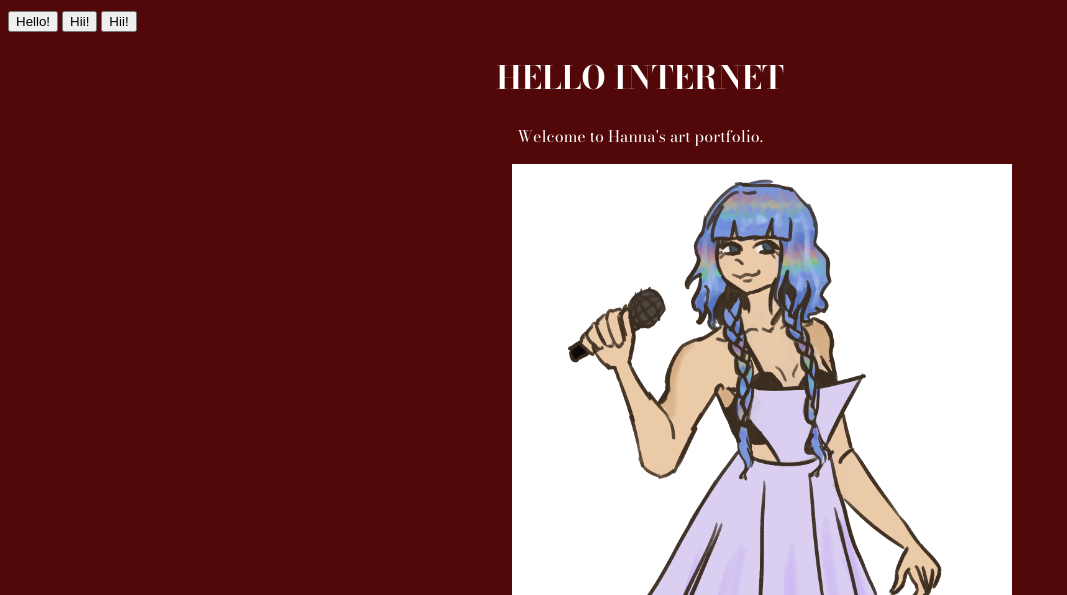
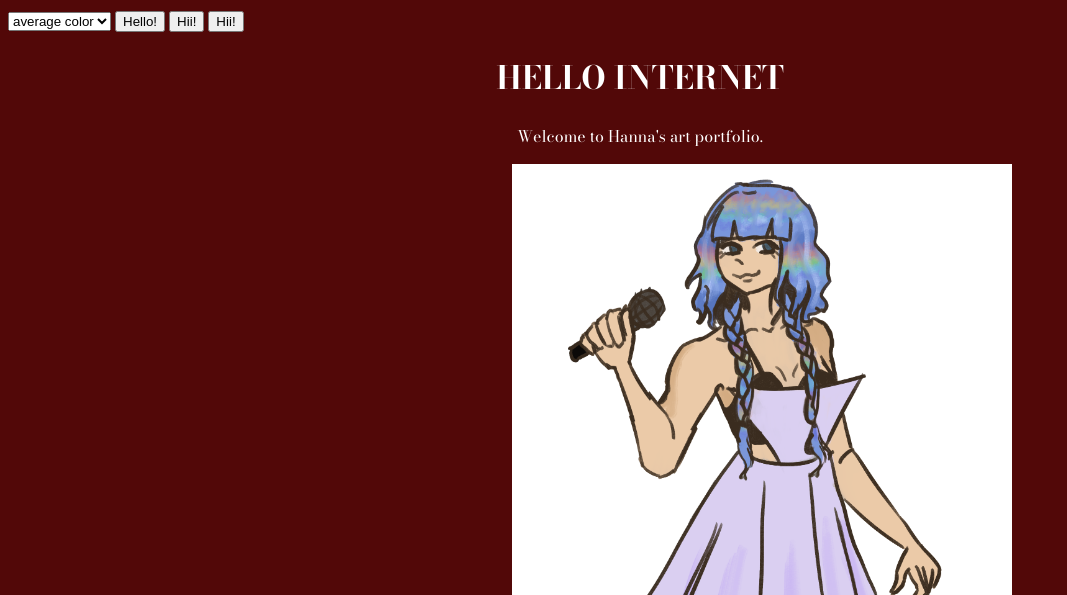
Before and after one commit to Crysical/Crysical.github.io, a plain HTML site: page Website.Html in a window 1280 px wide. Shown: the top 595 px of the page, without its empty margins (0-1067 px from the left). Drawn offline with nearby package versions, Linux system fonts and the light colour scheme.

Commit message:
more changes

```diff
--- a/Website.Html
+++ b/Website.Html
@@ -28,6 +28,13 @@
 
     </canvas>
 
+
+    <select onchange="nameSort()">
+
+        <option value="avg_color"> average color </option>
+        <option value="name"> name </option>
+
+    </select>
 
 
 <!-- buttons allowing to switch between tabs-->
```
